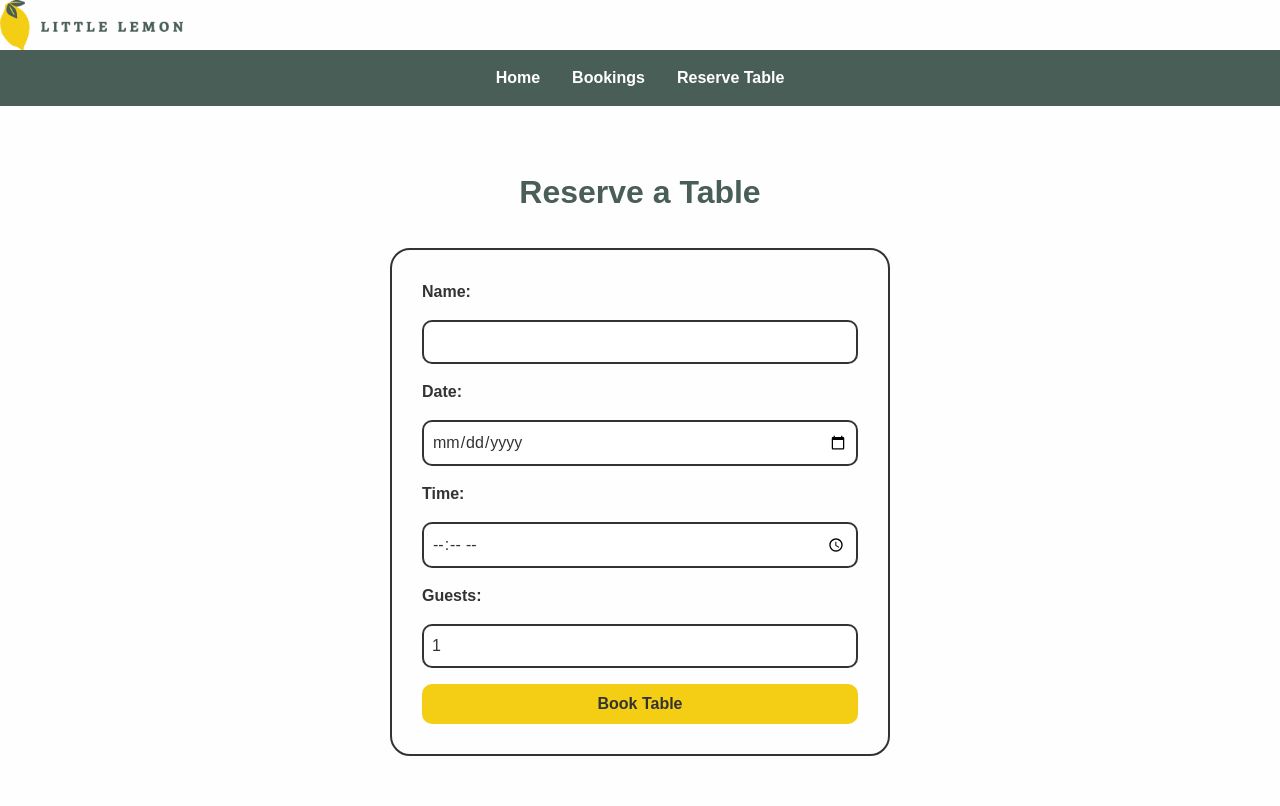
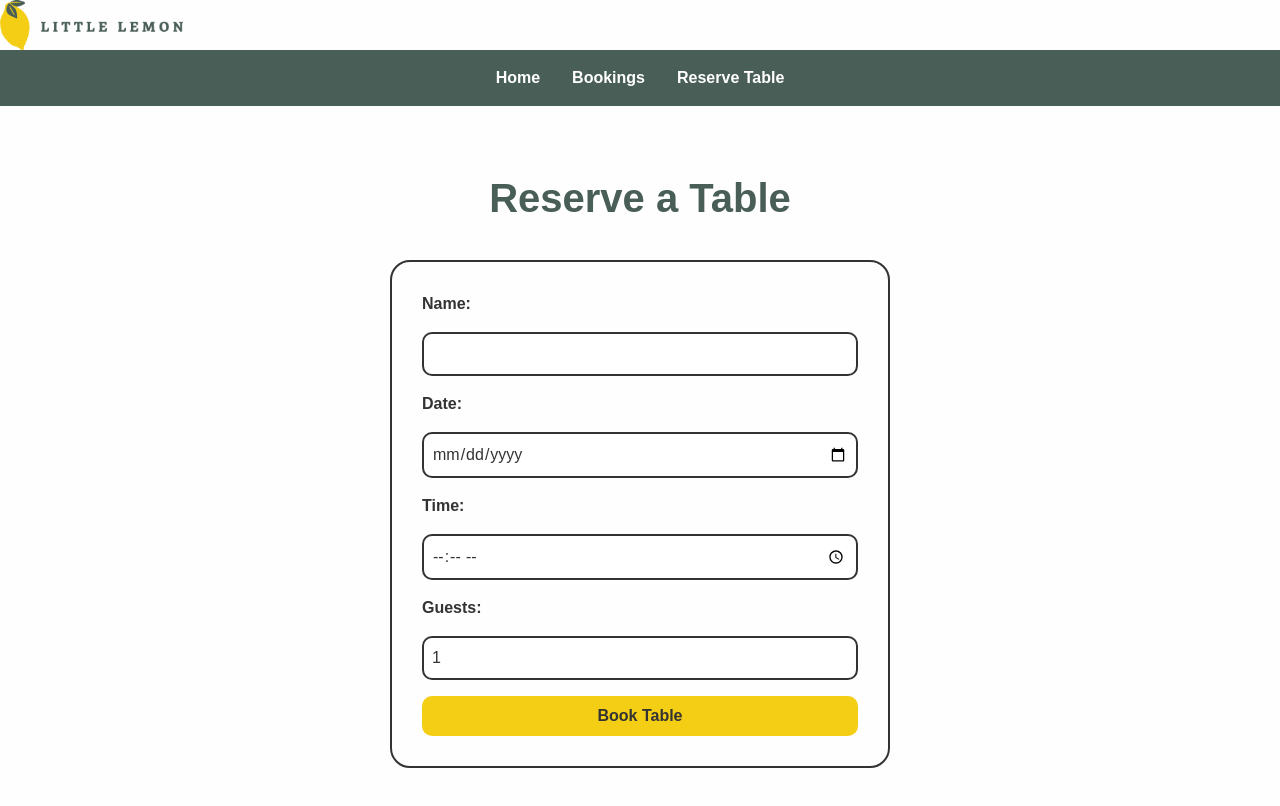
Before and after one commit to Priyankaishwarkatti/little-lemon, a React (Create React App) app: page /reserve in a window 1280 px wide. Shown: the top 806 px of the page. Built offline with nearby package versions, Linux system fonts and the light colour scheme.

Commit message:
changed form design

```diff
--- a/src/App.css
+++ b/src/App.css
@@ -50,8 +50,8 @@ nav ul li a:hover {
 }
 
 .container h2 {
-  font-size: 2rem;
-  font-weight: 700;
+  font-size: 2.5rem;
+  font-weight: 600;
   text-align: center;
 }
 
```
